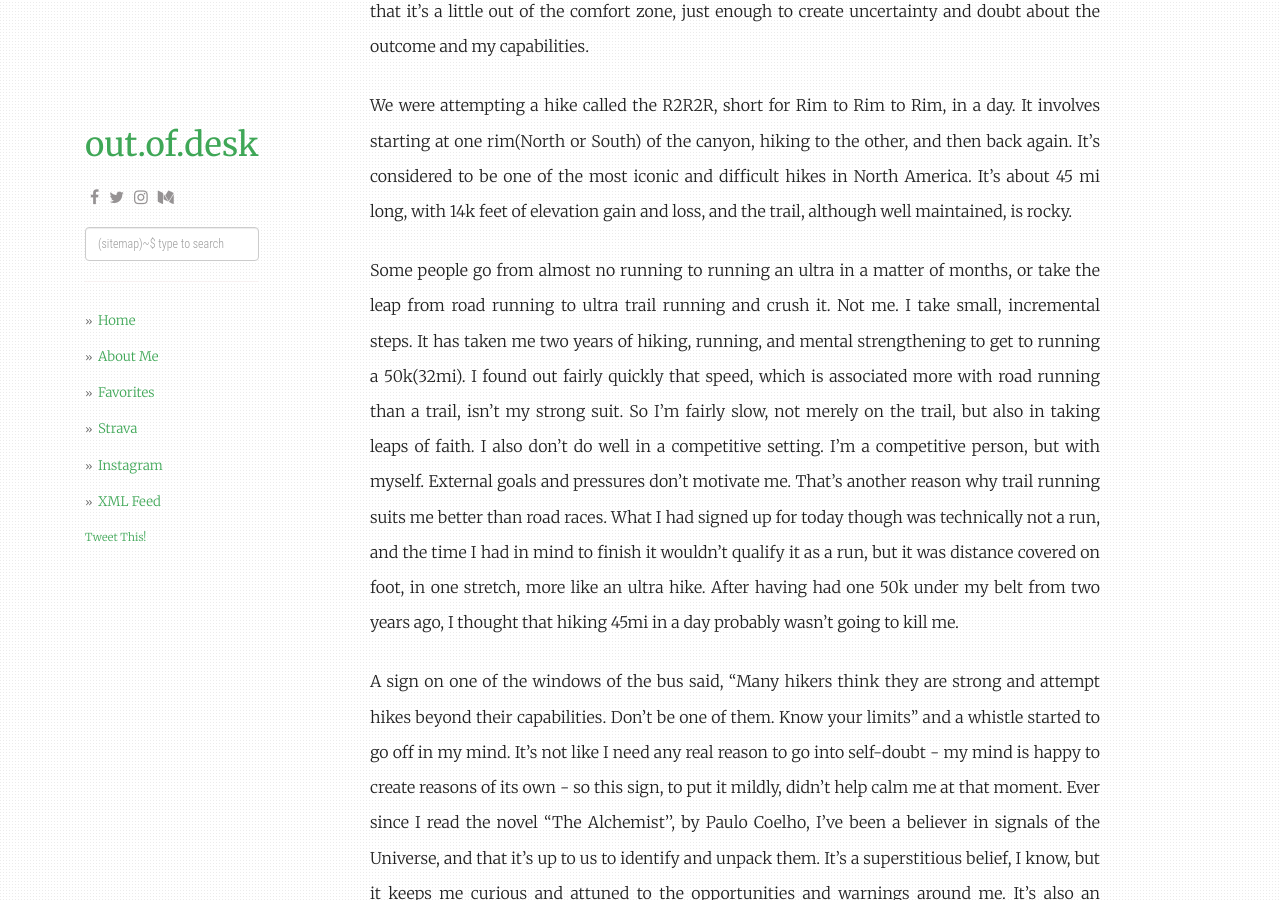
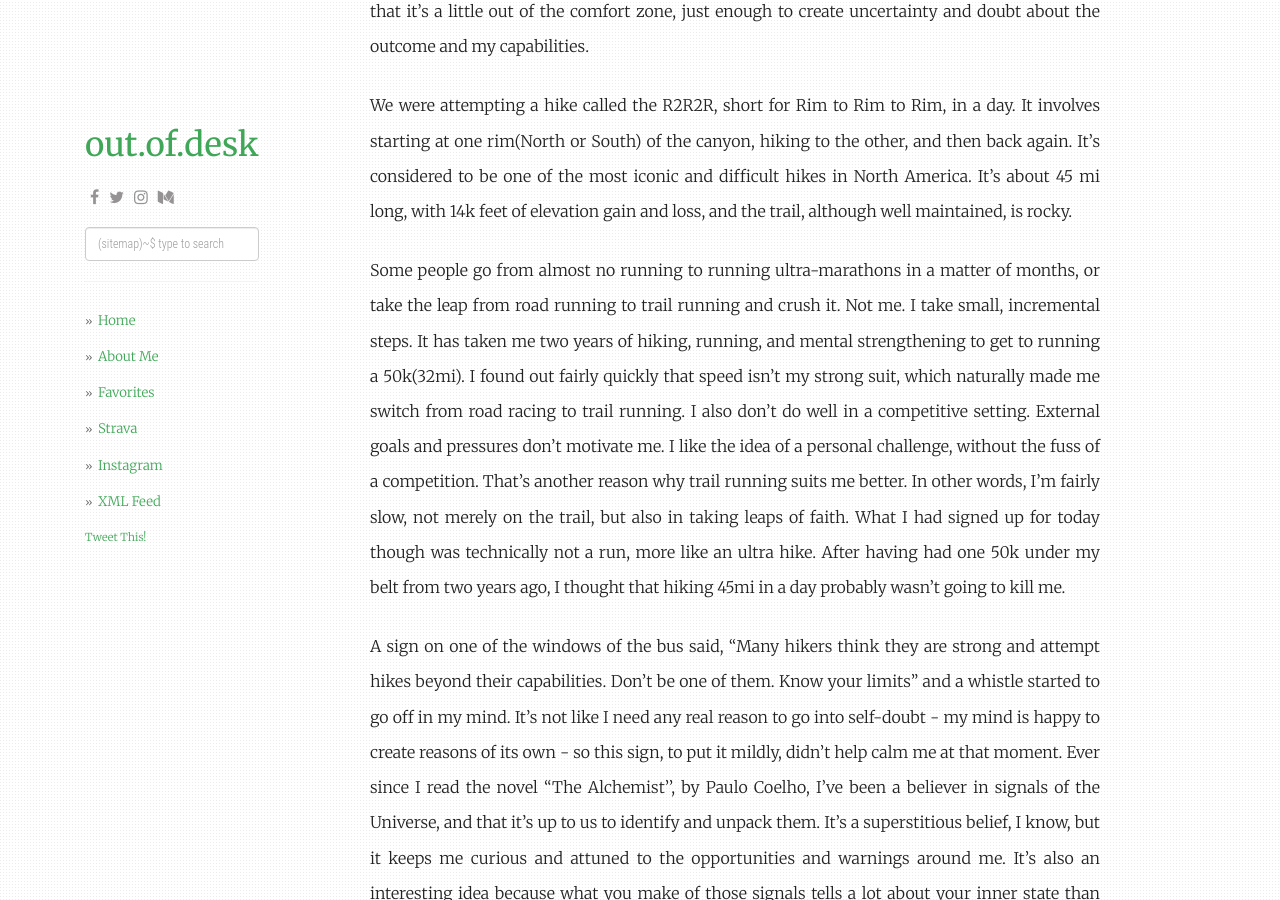
Before and after one commit to outofdesk/outofdesk.github.io, a Jekyll site: the page built from _posts/2021-05-03-grand-canyon-r2r2r.md, in a window 1280 px wide and 900 px high, scrolled down 571 px. Built offline with Jekyll 4.4.1, drawn with Linux system fonts in a browser that asks for light colours; nearby versions of some CDN libraries; a script that is not in the unit is left out; comment, search, counter and statistics services are not loaded.

Commit message:
edits grand canyon r2r2r

```diff
--- a/_posts/2021-05-03-grand-canyon-r2r2r.md
+++ b/_posts/2021-05-03-grand-canyon-r2r2r.md
@@ -11,7 +11,7 @@ At around 5.30 pm on a Friday, my friend and I were riding in a shuttle bus that
 
 We were attempting a hike called the R2R2R, short for Rim to Rim to Rim, in a day. It involves starting at one rim(North or South) of the canyon, hiking to the other, and then back again. It’s considered to be one of the most iconic and difficult hikes in North America. It’s about 45 mi long, with 14k feet of elevation gain and loss, and the trail, although well maintained, is rocky.
 
-Some people go from almost no running to running an ultra in a matter of months, or take the leap from road running to ultra trail running and crush it. Not me. I take small, incremental steps. It has taken me two years of hiking, running, and mental strengthening to get to running a 50k(32mi). I found out fairly quickly that speed, which is associated more with road running than a trail, isn't my strong suit. So I'm fairly slow, not merely on the trail, but also in taking leaps of faith. I also don't do well in a competitive setting. I'm a competitive person, but with myself. External goals and pressures don't motivate me. That's another reason why trail running suits me better than road races. What I had signed up for today though was technically not a run, and the time I had in mind to finish it wouldn't qualify it as a run, but it was distance covered on foot, in one stretch, more like an ultra hike. After having had one 50k under my belt from two years ago, I thought that hiking 45mi in a day probably wasn't going to kill me.
+Some people go from almost no running to running ultra-marathons in a matter of months, or take the leap from road running to trail running and crush it. Not me. I take small, incremental steps. It has taken me two years of hiking, running, and mental strengthening to get to running a 50k(32mi). I found out fairly quickly that speed isn't my strong suit, which naturally made me switch from road racing to trail running. I also don't do well in a competitive setting. External goals and pressures don't motivate me. I like the idea of a personal challenge, without the fuss of a competition. That's another reason why trail running suits me better. In other words, I'm fairly slow, not merely on the trail, but also in taking leaps of faith. What I had signed up for today though was technically not a run, more like an ultra hike. After having had one 50k under my belt from two years ago, I thought that hiking 45mi in a day probably wasn't going to kill me.
 
 A sign on one of the windows of the bus said, "Many hikers think they are strong and attempt hikes beyond their capabilities. Don't be one of them. Know your limits" and a whistle started to go off in my mind. It’s not like I need any real reason to go into self-doubt - my mind is happy to create reasons of its own - so this sign, to put it mildly, didn’t help calm me at that moment. Ever since I read the novel "The Alchemist'', by Paulo Coelho, I've been a believer in signals of the Universe, and that it's up to us to identify and unpack them. It’s a superstitious belief, I know, but it keeps me curious and attuned to the opportunities and warnings around me. It’s also an interesting idea because what you make of those signals tells a lot about your inner state than about the Universe. I took the sign on the bus as a warning for me to back off before I did something stupid. I felt like I was the ignorant hiker that it was referring to. As I was thinking about it, the bus dropped us at the trailhead and it was time to get off.
 
```
Also changed, not shown: 3 other files.
